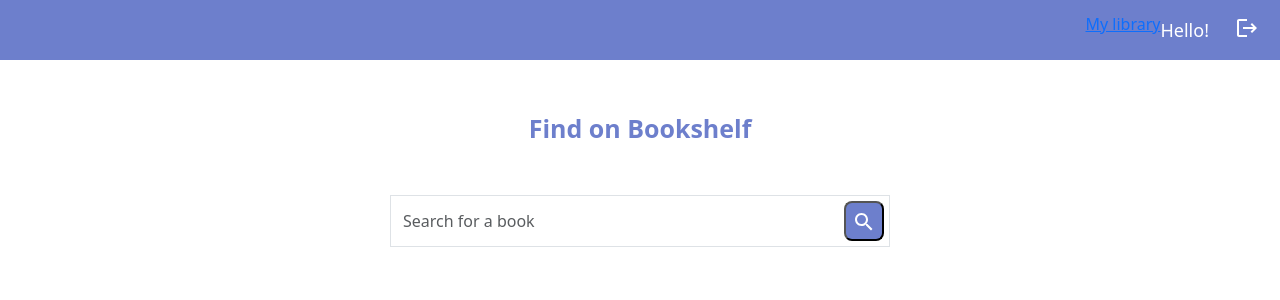
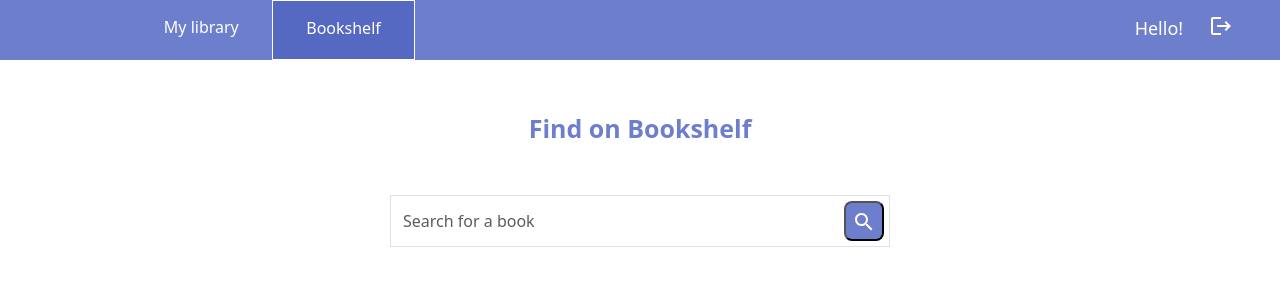
Before and after one commit to elenaag23/LibraList_frontend, a React (Create React App) app: page /toread in a window 1280 px wide. Shown: the top 300 px of the page. Built offline with nearby package versions, Linux system fonts and the light colour scheme; no server answers.

Commit message:
Created my library page

```diff
--- a/src/App.css
+++ b/src/App.css
@@ -245,7 +245,6 @@
   background-color: #6d7fcc;
   height: 60px;
   margin-bottom: 30px;
-  padding-top: 12px;
   color: white;
 }
 
@@ -402,23 +401,23 @@
 }
 
 .myLibraryButton{
-  position: absolute;
-  margin-right: 1200px;
-  padding-top: 8px;
-  color: white;
-  text-decoration: none;
+    padding-top: 16px;
+    color: white;
+    text-decoration: none;
 }
 
-.myLibraryButton:hover{
-  background-color: red;
+.pageActive:hover{
+  background-color: #5569c3;
 }
 
-.myLibraryButton:active{
-  background-color: red;
-  border: 2px solid black;
+.selected {
+  background-color: #5569c3;
+  border: 1px solid white;
 }
 
-.selected{
-  background-color: red;
-    border: 2px solid black;
+.pTop{
+  padding-top: 10px;
 }
+
+.littleDiv{padding-top: 15px;
+  padding-bottom: 15px;}
--- a/src/App.js
+++ b/src/App.js
@@ -30,7 +30,8 @@ function App() {
       })
       .then((data) => {
         console.log("current user: ", data);
-        localStorage.setItem("user", data.id);
+        localStorage.setItem("userName", data.name);
+        localStorage.setItem("userMail", data.email);
       })
       .catch((error) => {});
   };
--- a/src/BookGrid.js
+++ b/src/BookGrid.js
@@ -39,6 +39,7 @@ const BookRow = ({ books }) => (
 
 const BookGrid = ({ books }) => {
   const rows = [];
+  console.log("books: ", books);
   for (let i = 0; i < books.length; i += 3) {
     rows.push(books.slice(i, i + 3));
   }
--- a/src/Library.js
+++ b/src/Library.js
@@ -2,16 +2,47 @@ import "./App.css";
 import React, { useState, useEffect } from "react";
 import Sidebar from "./Sidebar";
 import { Link } from "react-router-dom";
+import $ from "jquery";
+import BookGrid from "./BookGrid";
 
 function Library() {
   const [userBooks, setUserBooks] = useState([]);
   const [loading, setLoading] = useState(true);
+  const userMail = localStorage.getItem("userMail");
 
-  useEffect(() => {}, []);
+  useEffect(() => {
+    $("#myLibraryButton").addClass("selected");
+    getUserBooks();
+  }, []);
+
+  const getUserBooks = () => {
+    fetch(`http://127.0.0.1:8000/bookList?userMail=${userMail}`, {
+      method: "GET",
+      headers: {
+        Accept: "application/json",
+      },
+    })
+      .then((response) => {
+        return response.json();
+      })
+      .then((data) => {
+        console.log("data received: ", data["books"]);
+        const parsed = data["books"].map((jsonString) =>
+          JSON.parse(jsonString)
+        );
+        setUserBooks(parsed);
+      })
+      .catch((error) => {});
+  };
 
   return (
     <div style={{ width: "100%" }}>
       <Sidebar></Sidebar>
+
+      <div className="pageTitle">
+        <span>My library</span>
+      </div>
+      <BookGrid books={userBooks}></BookGrid>
     </div>
   );
 }
--- a/src/ReadBook.js
+++ b/src/ReadBook.js
@@ -10,12 +10,12 @@ const ReadBook = () => {
   console.log("Location state:", location.state);
   const { state } = location;
   const book = state && state.book;
-  const user = localStorage.getItem("user");
+  const userMail = localStorage.getItem("userMail");
   const [added, setAdded] = useState(null);
   const [loading, setLoading] = useState(true);
 
   const addToLibrary = async () => {
-    console.log("in add to library: ", user, book.identifier);
+    //console.log("in add to library: ", user, book.identifier);
     setAdded(true);
     fetch("http://127.0.0.1:8000/addToLibrary", {
       method: "POST",
@@ -23,7 +23,7 @@ const ReadBook = () => {
         "Content-Type": "application/json",
         Accept: "application/json",
       },
-      body: JSON.stringify({ user: user, book: book.identifier }),
+      body: JSON.stringify({ user: userMail, book: book.identifier }),
     })
       .then((response) => {
         console.log("response: ", response.json());
@@ -35,7 +35,7 @@ const ReadBook = () => {
 
   const userHasBook = () => {
     fetch(
-      `http://127.0.0.1:8000/userBook?userId=${user}&bookIdentifier=${book.identifier}`,
+      `http://127.0.0.1:8000/userBook?userMail=${userMail}&bookIdentifier=${book.identifier}`,
       {
         method: "GET",
         headers: {
--- a/src/Sidebar.js
+++ b/src/Sidebar.js
@@ -5,6 +5,7 @@ import { Link, NavLink } from "react-router-dom";
 
 function Sidebar() {
   const [currentUser, setCurrentUser] = useState(null);
+  const username = localStorage.getItem("userName");
 
   useEffect(() => {
     getCurrentUser();
@@ -55,15 +56,50 @@ function Sidebar() {
 
   return (
     <div className="readBookTitle">
-      <div className="displayLogoutButton">
-        <NavLink to="/library" activeClassName="selected">
+      <div className="row" style={{ width: "100%" }}>
+        <div className="col-4">
+          <div className="row">
+            <div className="col-4"></div>
+            <div
+              className="col-4 pageActive"
+              style={{ height: "60px" }}
+              id="myLibraryButton"
+            >
+              <Link to="/library" className="myLibraryButton">
+                <div className="littleDiv">My library</div>
+              </Link>
+            </div>
+            <div
+              className="col-4 pageActive"
+              style={{ height: "60px" }}
+              id="bookshelfButton"
+            >
+              <Link to="/toread" className="myLibraryButton">
+                <div className="littleDiv">Bookshelf</div>
+              </Link>
+            </div>
+          </div>
+          {/* <Link to="/library" className="myLibraryButton">
             <div>My library</div>
-        </NavLink>
-
-        <div className="displayIn">
+          </Link> */}
+        </div>
+        <div className="col-4">
+          <div className="row">
+            <div className="col-6"></div>
+            <div className="col-6"></div>
+          </div>
+        </div>
+        <div className="col-4">
+          <div className="row">
+            <div className="col-3"></div>
+            <div className="col-3"></div>
+            <div
+              className="displayIn col-6"
+              style={{ paddingLeft: "80px", paddingTop: "10px" }}
+            >
               <div className="displayName">
                 <span>Hello</span>
-            {currentUser != null ? <span>, {currentUser.name}</span> : null}
+                {username != null ? <span>, {username}</span> : null}
                 <span>!</span>
               </div>
               <div id="logoutButton">
@@ -82,6 +118,11 @@ function Sidebar() {
             </div>
           </div>
         </div>
+        {/*
+
+         */}
+      </div>
+    </div>
   );
 }
 
--- a/src/ToRead.js
+++ b/src/ToRead.js
@@ -22,6 +22,7 @@ function ToRead() {
   const [currentUser, setCurrentUser] = useState(null);
 
   useEffect(() => {
+    $("#bookshelfButton").addClass("selected");
     getCurrentUser();
     console.log("previous page: ", localStorage.getItem("prevPage"));
 
```
Lines whose indentation alone changed are shown as unchanged.
